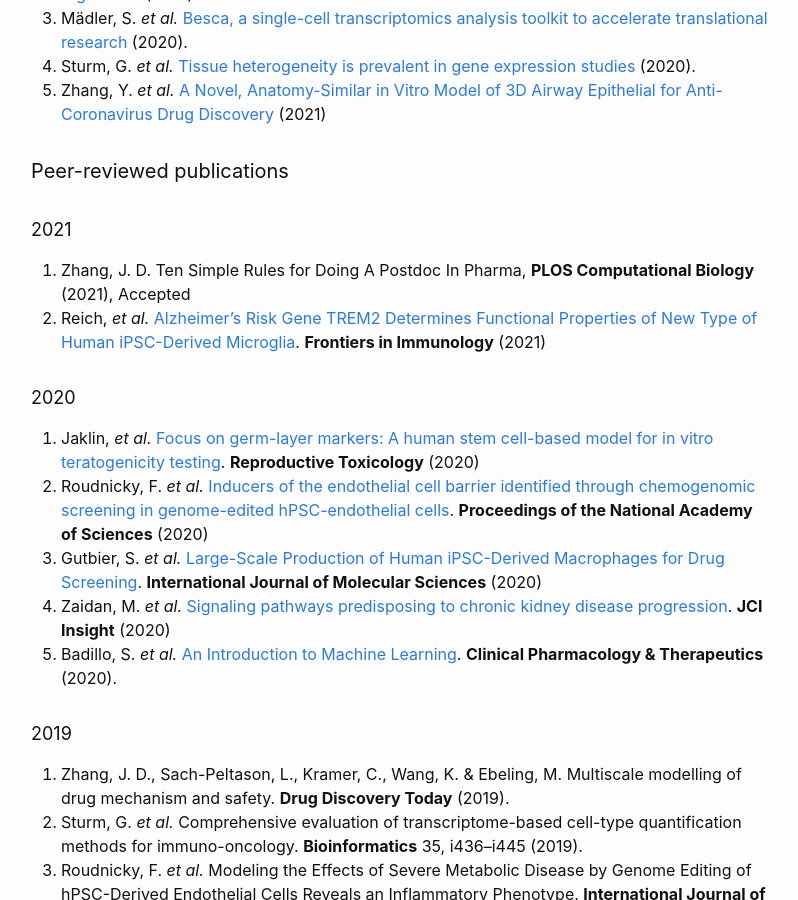
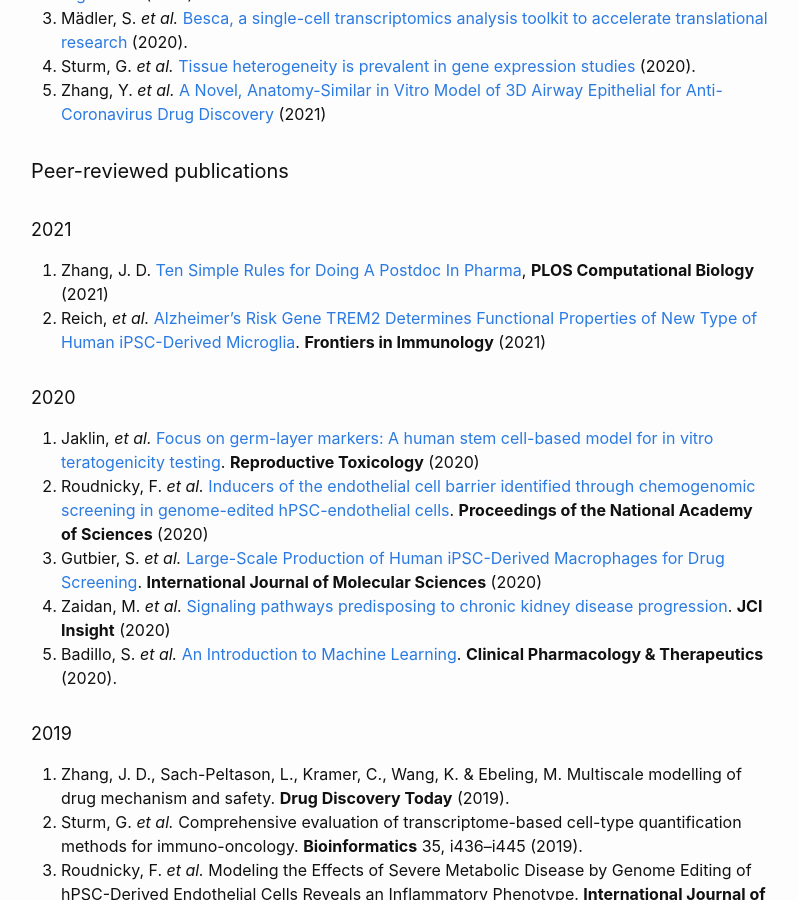
Before and after one commit to Accio/accio.github.io, a Jekyll site: the page built from _pages/publications.md, in a window 1280 px wide and 900 px high, scrolled down 653 px. Shown: the whole window, without its empty margins (239-1037 px from the left). Built offline with Jekyll 4.4.1, drawn with Linux system fonts in a browser that asks for light colours.

```diff
--- a/_pages/publications.md
+++ b/_pages/publications.md
@@ -43,8 +43,9 @@ Scholar profile](https://scholar.google.com/citations?user=ths6zX0AAAAJ&hl=en) c
 
 ##### 2021
 
-41. Zhang, J. D. Ten Simple Rules for Doing A Postdoc In Pharma, **PLOS
-    Computational Biology** (2021), Accepted
+41. Zhang, J. D. [Ten Simple Rules for Doing A Postdoc In
+    Pharma](https://journals.plos.org/ploscompbiol/article?id=10.1371/journal.pcbi.1008989), **PLOS
+    Computational Biology** (2021)
 40. Reich, *et al.* [Alzheimer’s Risk Gene TREM2 Determines Functional
     Properties of New Type of Human iPSC-Derived
     Microglia](https://www.frontiersin.org/articles/10.3389/fimmu.2020.617860/full).
```
